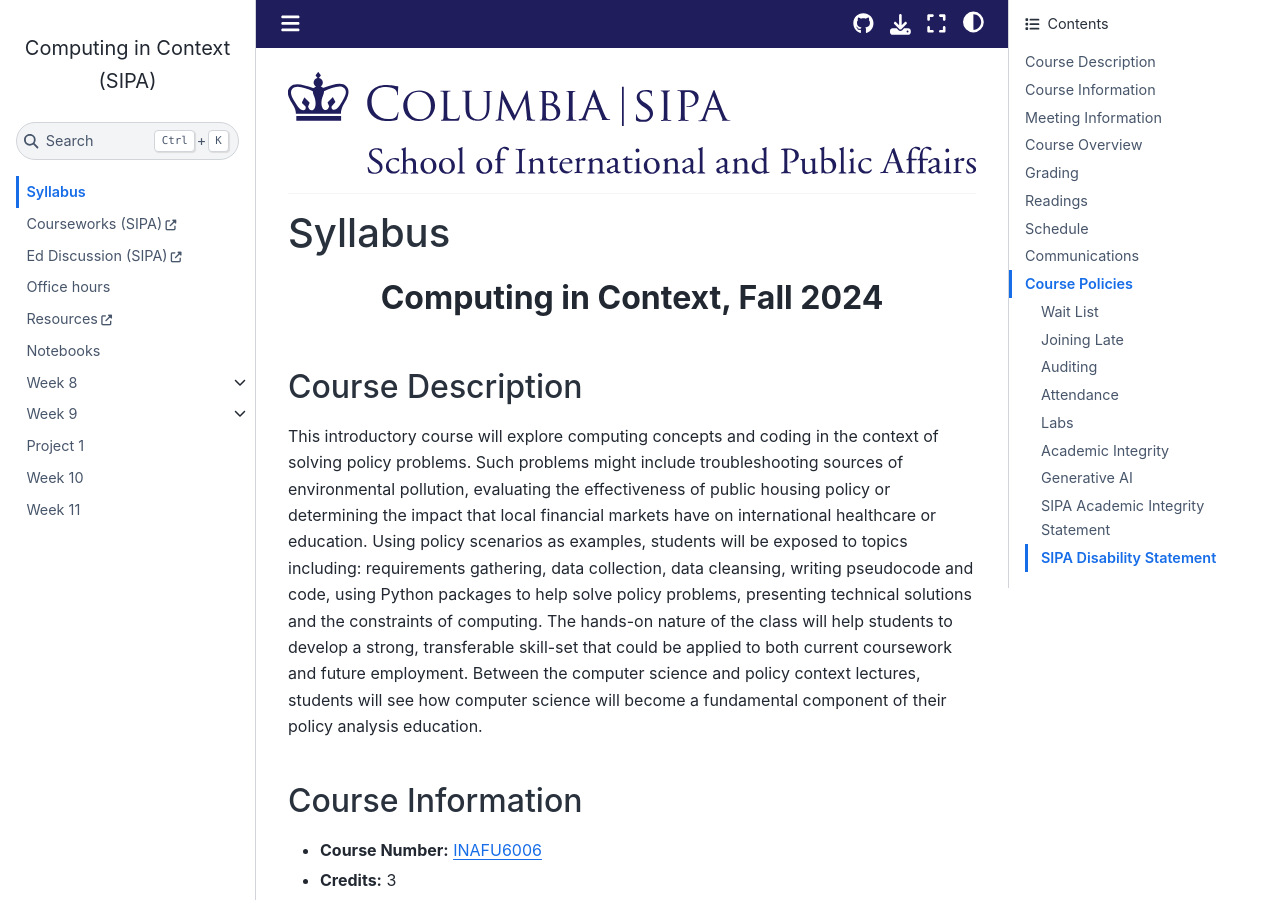
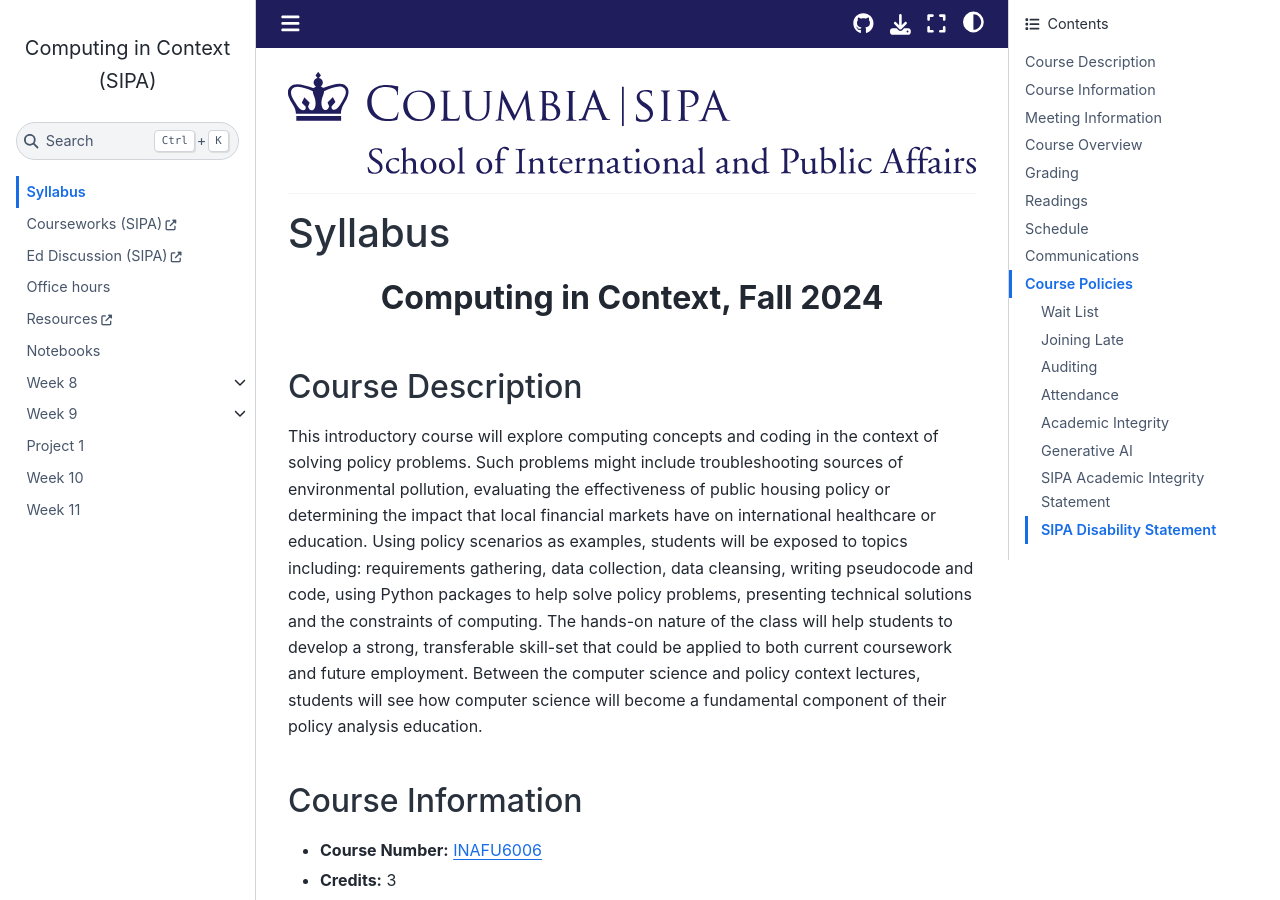
Before and after one commit to afeld/computing-in-context, a Jupyter Book: the page built from index.md, in a window 1280 px wide and 900 px high. Built offline with Jupyter Book 1.0.4 settings and Sphinx 7.4.7 and the Sphinx Book theme 1.1.4, drawn with Linux system fonts in a browser that asks for light colours.

Commit message:
fix lab heading

```diff
--- a/index.md
+++ b/index.md
@@ -152,7 +152,7 @@
 
 You are responsible for getting caught up on what was covered, without asking the instructors/TAs to re-teach the material to you. You may want to ask a classmate for notes.
 
-### Labs
+#### Labs
 
 _These only apply to the second half of the course; see the [combined CourseWorks](https://courseworks2.columbia.edu/courses/203144)/announcements for policies regarding labs in the first half._
 
```
